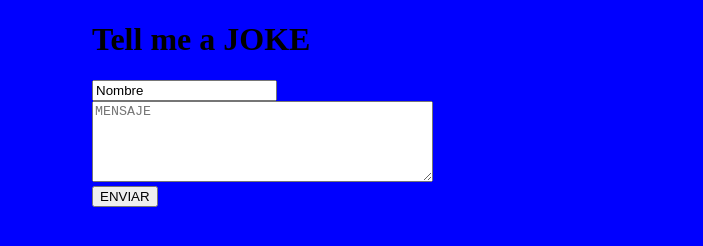
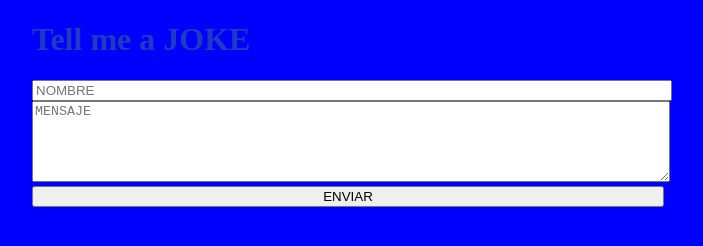
Before and after one commit to stocker5076/formulario, a plain HTML site: page index.html in a window 1280 px wide. Shown: the whole page, without its empty margins (292-995 px from the left). Drawn offline with Linux system fonts and the light colour scheme.

Commit message:
codigo de correo

```diff
--- a/index.html
+++ b/index.html
@@ -9,17 +9,17 @@
 	<title>Inbox</title>
 	<link rel="stylesheet" href="style.css">
 </head>
-	<body class="contenido">
-		<header>
-			<h1>Tell me a JOKE</h1>
-		</header>
-		<form>
-			<label for="nombreId"></label>
-			<input type="text" value="Nombre" name="nombre" id="nombreId" placeholder="NOMBRE" />
+	<body>
+		<form action="https://formspree.io/stocker5076@gmail.com"
+      			method="POST">
+			<header>
+				<h1>Tell me a JOKE</h1>
+			</header>
+			<input type="text" name="name" id="nombreId" placeholder="NOMBRE" />
 			<br>
 			<textarea name="area" rows="5" cols="40" placeholder="MENSAJE"></textarea>
 			<br>
-			<input type="submit" name="enviar" value="ENVIAR">
+			<input type="submit" name="Send" value="ENVIAR">
 		</form>
 
 	</body>
--- a/style.css
+++ b/style.css
@@ -1,5 +1,22 @@
-.contenido{
-	margin-left: 30%;
-	margin-right: 30%;
+body{
 	background: blue;
 }
+h1{
+	color: rgba(100,200,50,.3);
+}
+
+form{
+	width: 50%;
+	margin-left: 25%;
+	margin-right: 25%;
+}
+
+textarea{
+	width: 100%;
+}
+
+
+input{
+
+	width: 100%;
+}
```
